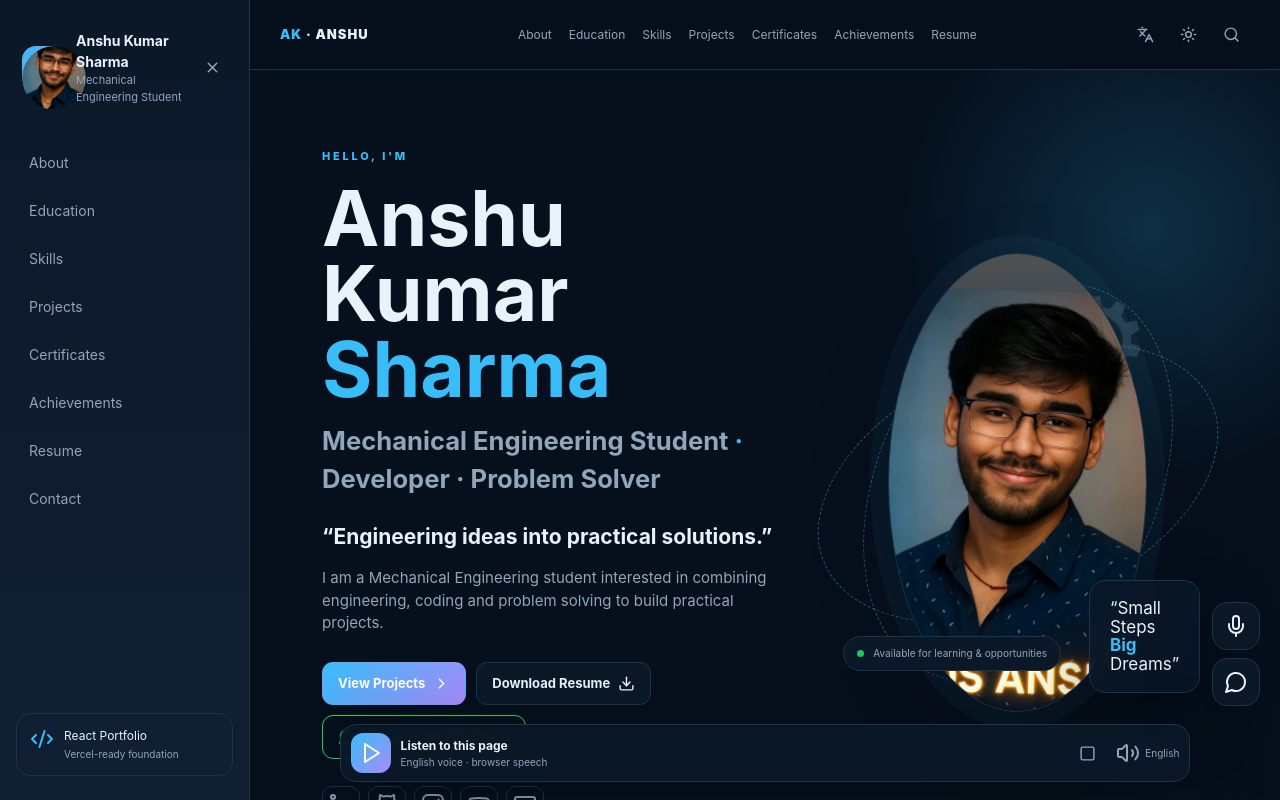
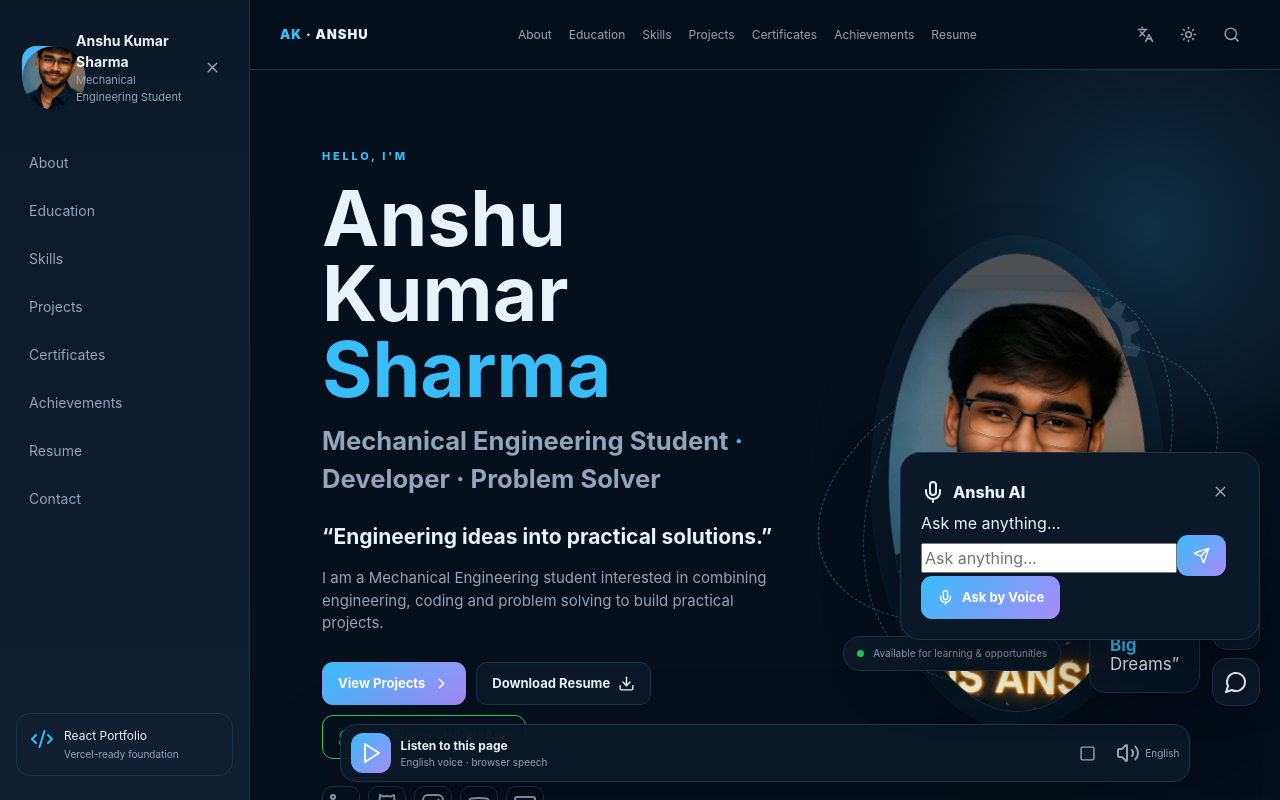
Before and after one commit to adsanshu/anshu-portfolio2, a React (Vite) app: page / in a window 1280 px wide. Both pictures are taken after a click on the button 1236 px from the left and 626 px from the top of the page. Shown: the top 800 px of the page. Built offline with nearby package versions, Linux system fonts and the light colour scheme.

Commit message:
Refactor VoiceAssistant component for better clarity

```diff
--- a/src/main.jsx
+++ b/src/main.jsx
@@ -415,37 +415,33 @@ function VoiceBar({ t, lang, speak, pause, resume, stop, speaking, paused, suppo
 }
 
 function VoiceAssistant({ t, open, setOpen, lang }) {
-  const [messages, setMessages] = React.useState([
-    {
-      role: "assistant",
-      text:
-        lang === "hi"
-          ? "नमस्ते! मैं Anshu AI हूँ। आप Anshu की education, skills, projects या certificates के बारे में पूछ सकते हैं।"
-          : "Hi! I’m Anshu AI. Ask me about Anshu’s education, skills, projects, or certificates."
-    }
-  ]);
+  const [listening, setListening] = useState(false);
+  const [input, setInput] = useState('');
+  const [messages, setMessages] = useState([]);
+  const recognitionRef = useRef(null);
 
-  const [input, setInput] = React.useState("");
-  const [loading, setLoading] = React.useState(false);
+  const supported =
+    typeof window !== 'undefined' &&
+    ('SpeechRecognition' in window ||
+      'webkitSpeechRecognition' in window);
 
-  const askAI = async () => {
-    const message = input.trim();
+  const askAI = async (question) => {
+    const message = question.trim();
 
-    if (!message || loading) return;
+    if (!message) return;
 
     setMessages((prev) => [
       ...prev,
-      { role: "user", text: message }
+      { role: 'user', text: message }
     ]);
 
-    setInput("");
-    setLoading(true);
+    setInput('');
 
     try {
-      const response = await fetch("/api/chat", {
-        method: "POST",
+      const response = await fetch('/api/chat', {
+        method: 'POST',
         headers: {
-          "Content-Type": "application/json"
+          'Content-Type': 'application/json'
         },
         body: JSON.stringify({ message })
       });
@@ -453,13 +449,13 @@ function VoiceAssistant({ t, open, setOpen, lang }) {
       const data = await response.json();
 
       if (!response.ok) {
-        throw new Error(data.error || "AI request failed");
+        throw new Error(data.error || 'AI request failed');
       }
 
       setMessages((prev) => [
         ...prev,
         {
-          role: "assistant",
+          role: 'assistant',
           text: data.answer
         }
       ]);
@@ -467,86 +463,144 @@ function VoiceAssistant({ t, open, setOpen, lang }) {
       setMessages((prev) => [
         ...prev,
         {
-          role: "assistant",
-          text:
-            "Sorry, AI is temporarily unavailable. Please try again."
+          role: 'assistant',
+          text: 'Sorry, AI is temporarily unavailable.'
         }
       ]);
-    } finally {
-      setLoading(false);
     }
   };
 
-  if (!open) return null;
+  const start = () => {
+    if (!supported) {
+      setMessages((prev) => [
+        ...prev,
+        {
+          role: 'assistant',
+          text: 'Speech recognition is not supported. Try Chrome.'
+        }
+      ]);
+      return;
+    }
+
+    const Recognition =
+      window.SpeechRecognition ||
+      window.webkitSpeechRecognition;
+
+    const recognition = new Recognition();
+
+    recognition.lang =
+      lang === 'Hindi' ? 'hi-IN' : 'en-IN';
+
+    recognition.interimResults = false;
+    recognition.continuous = false;
+
+    recognition.onstart = () => {
+      setListening(true);
+    };
+
+    recognition.onend = () => {
+      setListening(false);
+    };
+
+    recognition.onerror = () => {
+      setListening(false);
+    };
+
+    recognition.onresult = (event) => {
+      const transcript =
+        event.results[0][0].transcript;
+
+      setInput(transcript);
+
+      // Voice question → Gemini AI
+      askAI(transcript);
+    };
+
+    recognitionRef.current = recognition;
+    recognition.start();
+  };
+
+  const stop = () => {
+    recognitionRef.current?.stop();
+  };
 
   return (
+    <AnimatePresence>
+      {open && (
         <motion.div
-      className="voiceAssistantPanel"
-      initial={{ opacity: 0, y: 20, scale: 0.98 }}
-      animate={{ opacity: 1, y: 0, scale: 1 }}
+          className="panel voicePanel"
+          initial={{ opacity: 0, x: 30 }}
+          animate={{ opacity: 1, x: 0 }}
+          exit={{ opacity: 0, x: 30 }}
         >
-      <div className="voiceAssistantHeader">
-        <div>
-          <strong>Anshu AI</strong>
-          <small>Gemini AI Assistant</small>
-        </div>
+          <div className="panelTitle">
+            <span>
+              <Mic /> Anshu AI
+            </span>
 
             <button
               className="iconBtn"
               onClick={() => setOpen(false)}
-          aria-label="Close AI assistant"
             >
-          <X size={18} />
+              <X />
             </button>
           </div>
 
-      <div className="voiceAssistantMessages">
+          <div className="aiMessages">
+            {messages.length === 0 && (
+              <div className="aiWelcome">
+                Ask me anything...
+              </div>
+            )}
+
             {messages.map((msg, index) => (
               <div
                 key={index}
-            className={`aiMessage ${
-              msg.role === "user" ? "userMessage" : "assistantMessage"
-            }`}
+                className={
+                  msg.role === 'user'
+                    ? 'aiUserMessage'
+                    : 'aiBotMessage'
+                }
               >
                 {msg.text}
               </div>
             ))}
-
-        {loading && (
-          <div className="aiMessage assistantMessage">
-            Thinking...
-          </div>
-        )}
           </div>
 
-      <div className="voiceAssistantInput">
+          <div className="aiInputRow">
             <input
               value={input}
               onChange={(e) => setInput(e.target.value)}
               onKeyDown={(e) => {
-            if (e.key === "Enter") {
-              askAI();
+                if (e.key === 'Enter') {
+                  askAI(input);
                 }
               }}
-          placeholder={
-            lang === "hi"
-              ? "Anshu के बारे में पूछें..."
-              : "Ask about Anshu..."
-          }
+              placeholder="Ask anything..."
             />
 
             <button
-          className="primaryBtn"
-          onClick={askAI}
-          disabled={loading}
+              className="btn primary"
+              onClick={() => askAI(input)}
             >
               <Send size={17} />
             </button>
           </div>
+
+          <button
+            className="btn primary"
+            onClick={listening ? stop : start}
+          >
+            <Mic size={17} />
+            {listening
+              ? 'Listening...'
+              : 'Ask by Voice'}
+          </button>
         </motion.div>
+      )}
+    </AnimatePresence>
   );
 }
-
 function App() {
   const [dark, setDark] = useState(() => localStorage.getItem('portfolio-theme') !== 'light');
   const [lang, setLang] = useState('English');
```
Lines whose indentation alone changed are shown as unchanged.
